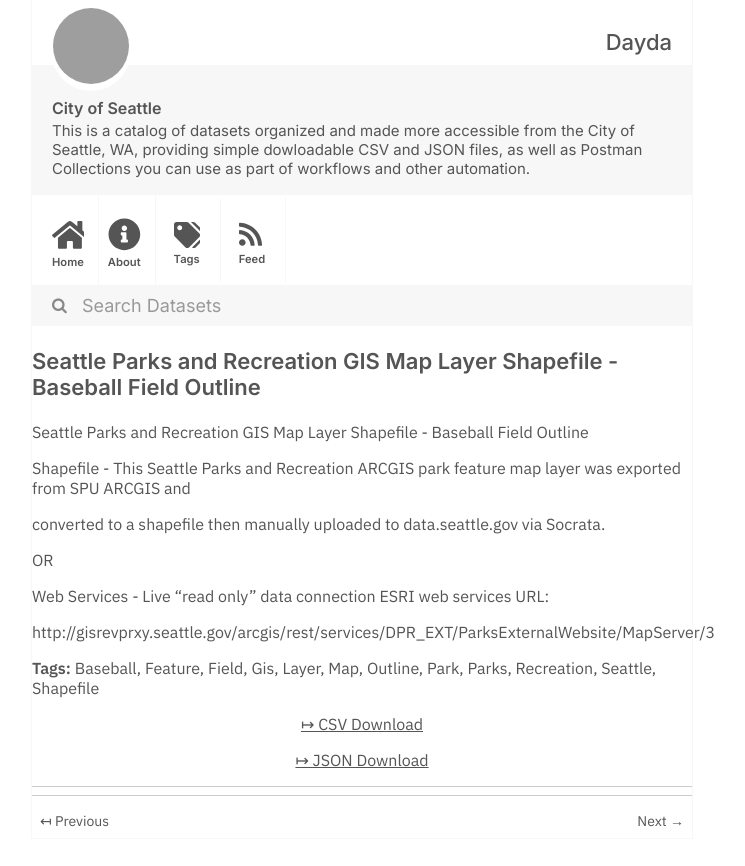
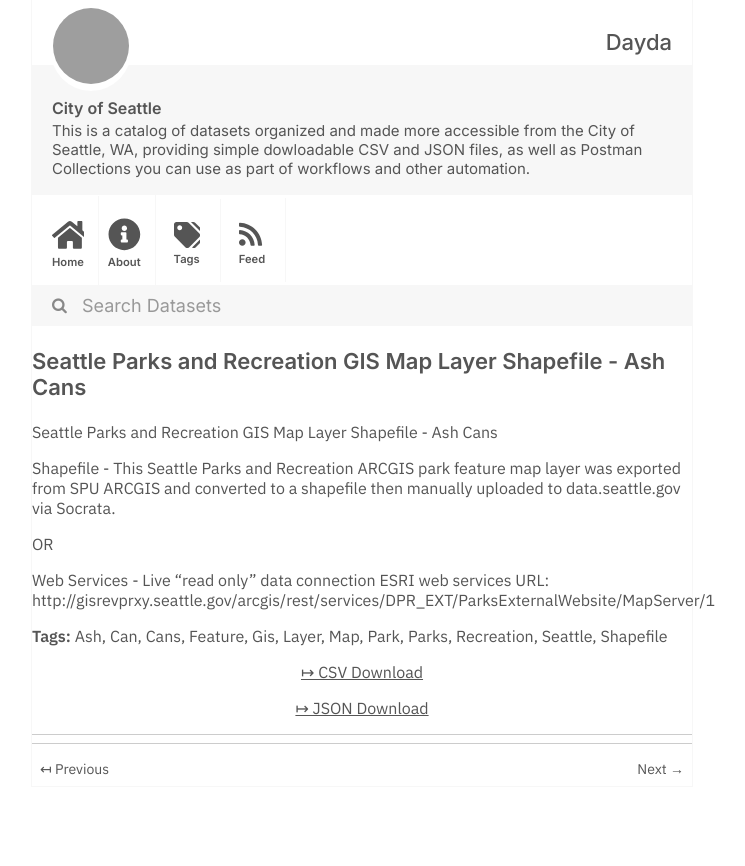
Before and after one commit to dayda-entities/city-of-seattle, a Jekyll site: the page built from _posts/2020-11-10-seattle-parks-and-recreation-g.md, in a window 1280 px wide, cut to the strip 0-866 px from the top of the page. Shown: the whole strip, without its empty margins (278-1023 px from the left). Built offline with Jekyll 4.4.1, drawn with Linux system fonts in a browser that asks for light colours; grey boxes are pictures that could not be loaded.

Commit message:
Publish Data

```diff
--- a/_posts/2020-11-10-seattle-parks-and-recreation-g.md
+++ b/_posts/2020-11-10-seattle-parks-and-recreation-g.md
@@ -1,17 +1,17 @@
 ---
-title: Seattle Parks and Recreation GIS Map Layer Shapefile - Baseball Field Outline
-created: '2020-11-10T16:59:05.962226'
-modified: '2020-11-10T16:59:05.962236'
+title: Seattle Parks and Recreation GIS Map Layer Shapefile - Ash Cans
+created: '2020-11-10T16:59:05.867001'
+modified: '2020-11-10T16:59:05.867009'
 state: active
 type: dataset
 tags:
-  - Baseball
+  - Ash
+  - Can
+  - Cans
   - Feature
-  - Field
   - Gis
   - Layer
   - Map
-  - Outline
   - Park
   - Parks
   - Recreation
@@ -19,19 +19,15 @@ tags:
   - Shapefile
 groups:
   - Local Government
-csv_url: 'https://data.seattle.gov/api/views/ctmv-yiim/rows.csv?accessType=DOWNLOAD'
-json_url: 'https://data.seattle.gov/api/views/ctmv-yiim/rows.json?accessType=DOWNLOAD'
+csv_url: 'https://data.seattle.gov/api/views/ppqs-kbjf/rows.csv?accessType=DOWNLOAD'
+json_url: 'https://data.seattle.gov/api/views/ppqs-kbjf/rows.json?accessType=DOWNLOAD'
 layout: post
 
 ---
-Seattle Parks and Recreation GIS Map Layer Shapefile - Baseball Field Outline
+Seattle Parks and Recreation GIS Map Layer Shapefile - Ash Cans
 
-Shapefile - This Seattle Parks and Recreation ARCGIS park feature map layer was exported from SPU ARCGIS and
-
-converted to a shapefile then manually uploaded to data.seattle.gov via Socrata.
+Shapefile - This Seattle Parks and Recreation ARCGIS park feature map layer was exported from SPU ARCGIS and converted to a shapefile then manually uploaded to data.seattle.gov via Socrata.
 
 OR
 
-Web Services - Live "read only" data connection ESRI web services URL:
-
-http://gisrevprxy.seattle.gov/arcgis/rest/services/DPR_EXT/ParksExternalWebsite/MapServer/3
+Web Services - Live "read only" data connection ESRI web services URL: http://gisrevprxy.seattle.gov/arcgis/rest/services/DPR_EXT/ParksExternalWebsite/MapServer/1
```
